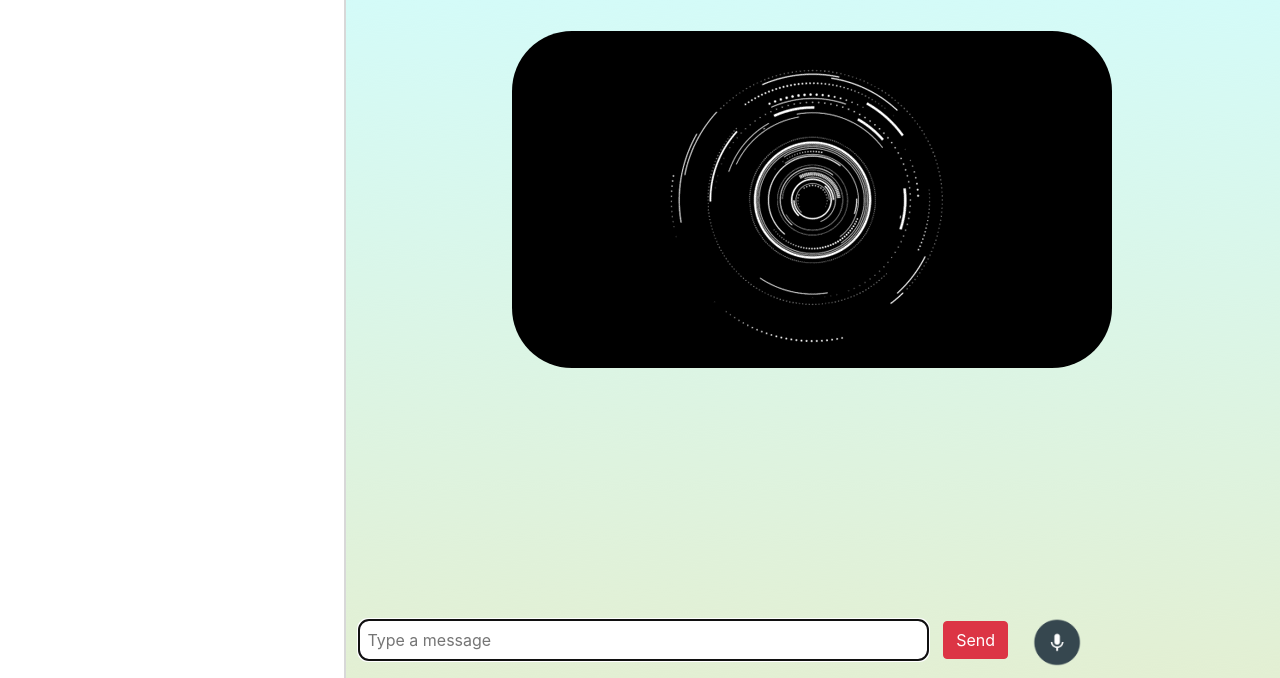
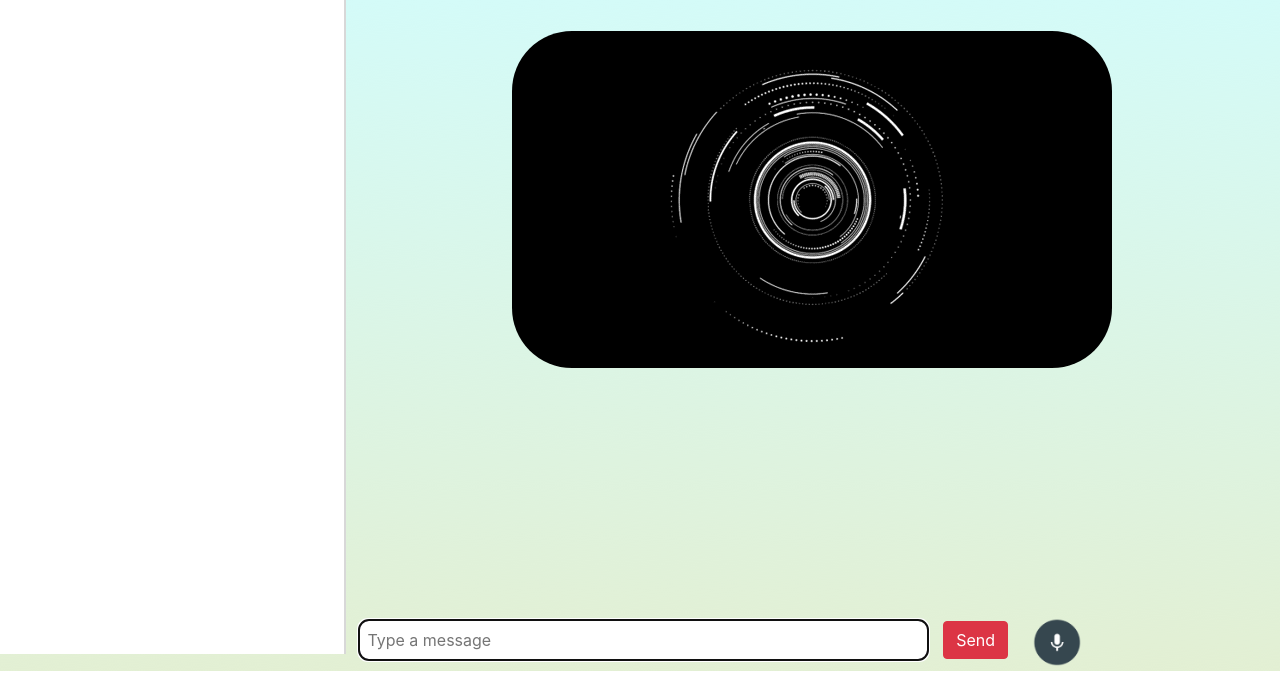
Before and after one commit to Harkishen-Singh/Jarvis-personal-assistant, a website: page view/index.html in a window 1280 px wide. Shown: the part 129-807 px from the top of the page. Drawn offline with Linux system fonts and the light colour scheme; files whose address does not match are found by name.

Commit message:
UI minor changes

```diff
--- a/view/css/main.css
+++ b/view/css/main.css
@@ -35,7 +35,7 @@ header {
 }
 
 #sidebar {
-    height: 94vh;
+    height: 91vh;
     max-height: 100vh;
     border-right: 2px solid #d8d8d8;
     position: absolute;
@@ -61,7 +61,7 @@ header {
 #stackArea-parent {
     margin-top: -4.2%;
     height: 76vh;
-    /* overflow-y: scroll; */
+    overflow-y: scroll;
 }
 
 #stackArea {
```
